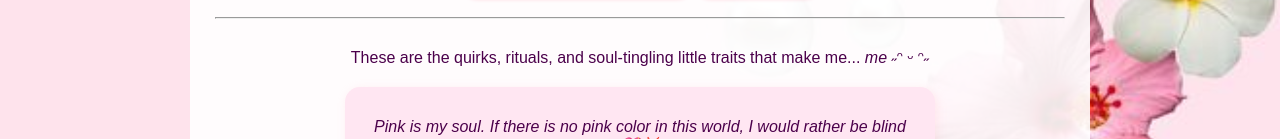
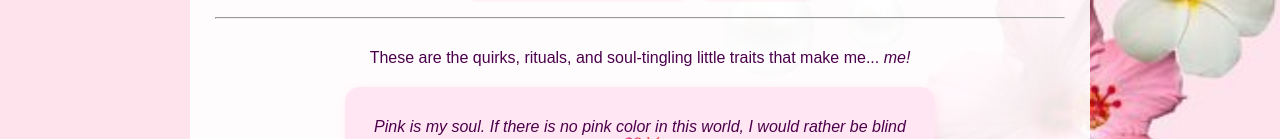
Before and after one commit to damia005/IML254-MyPersonalWebsite, a plain HTML site: page me.html in a window 1280 px wide. Shown: the part 187-326 px from the top of the page. Drawn offline with Linux system fonts and the light colour scheme.

Commit message:
Update me.html

```diff
--- a/me.html
+++ b/me.html
@@ -133,7 +133,7 @@
     <hr>
 
     <section>
-      <p>These are the quirks, rituals, and soul-tingling little traits that make me... <i>me</i> ˶ᵔ ᵕ ᵔ˶</p>
+      <p>These are the quirks, rituals, and soul-tingling little traits that make me... <i>me!</i></p>
 
       <div class="trait">
         <p>Pink is my soul. If there is no pink color in this world, I would rather be blind 💖💢</p>
```
